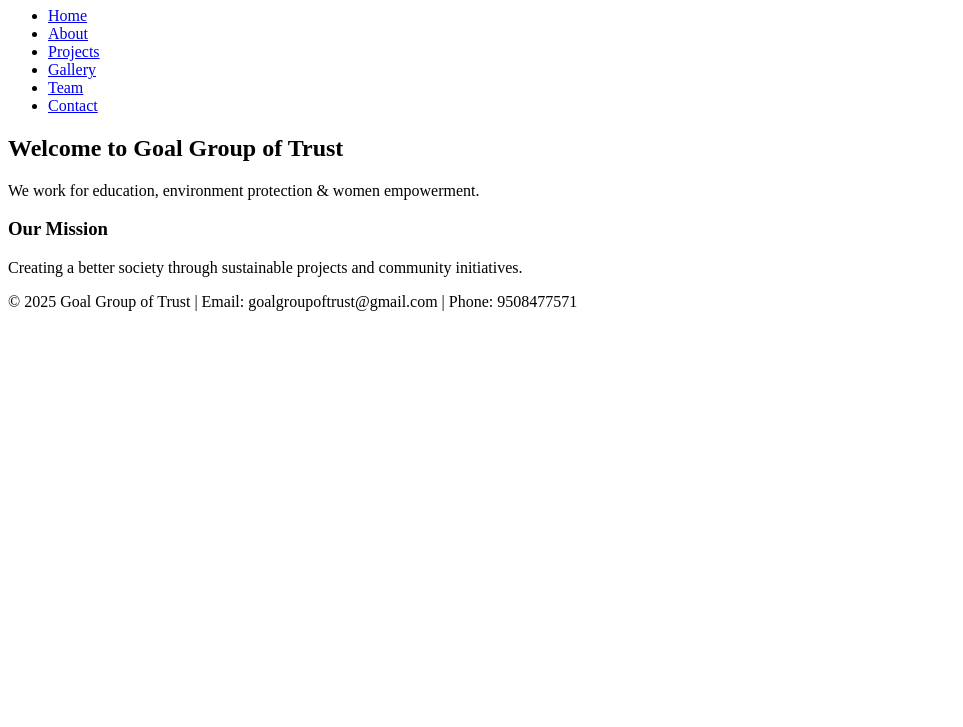
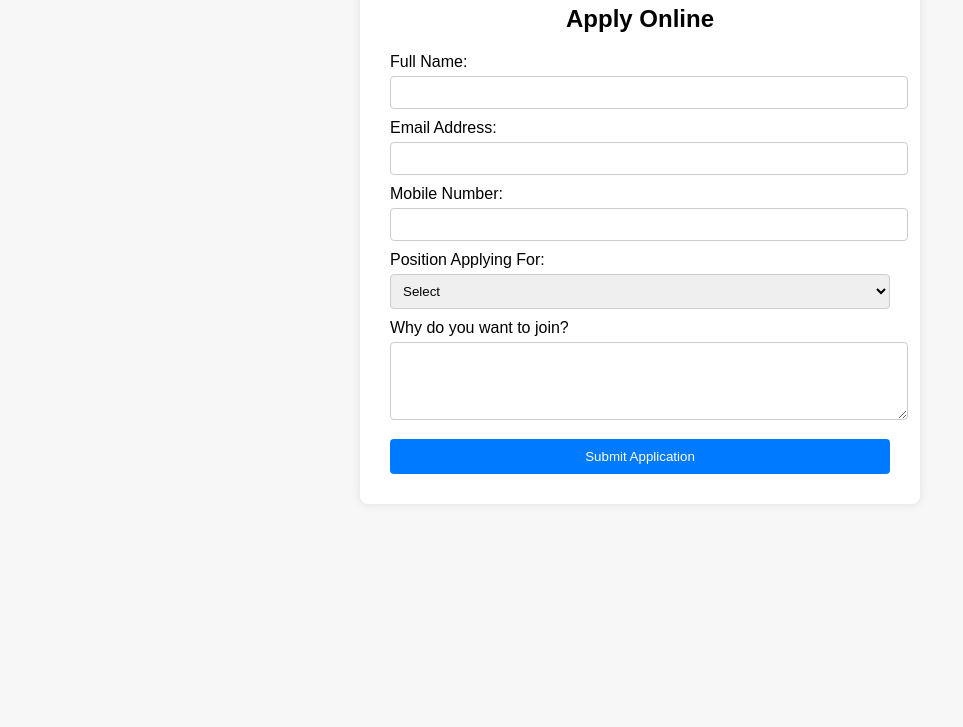
Before and after one commit to Irfan8800/goalgroupoftrust-gmail.com, a plain HTML site: page index.html in a window 1280 px wide. Shown: the part 73-800 px from the top of the page, without its empty margins (0-963 px from the left). Drawn offline with Linux system fonts and the light colour scheme.

Commit message:
Add files via upload

```diff
--- a/index.html
+++ b/index.html
@@ -1,37 +1,82 @@
+
 <!DOCTYPE html>
 <html lang="en">
 <head>
-  <meta charset="UTF-8" />
-  <meta name="viewport" content="width=device-width, initial-scale=1.0">
-  <title>Goal Group of Trust</title>
-  <link rel="stylesheet" href="css/style.css" />
+<meta charset="UTF-8" />
+<meta name="viewport" content="width=device-width, initial-scale=1.0">
+<title>Apply Online Form</title>
+<style>
+    body {
+        font-family: Arial, sans-serif;
+        background: #f7f7f7;
+        padding: 20px;
+    }
+    .form-container {
+        background: white;
+        max-width: 500px;
+        margin: auto;
+        padding: 30px;
+        border-radius: 8px;
+        box-shadow: 0 0 10px rgba(0,0,0,0.1);
+    }
+    .form-container h2 {
+        text-align: center;
+        margin-bottom: 20px;
+    }
+    label {
+        display: block;
+        margin-top: 10px;
+    }
+    input, textarea, select {
+        width: 100%;
+        padding: 8px;
+        margin-top: 5px;
+        border-radius: 4px;
+        border: 1px solid #ccc;
+    }
+    button {
+        margin-top: 15px;
+        width: 100%;
+        padding: 10px;
+        background: #007BFF;
+        color: white;
+        border: none;
+        border-radius: 4px;
+        cursor: pointer;
+    }
+    button:hover {
+        background: #0056b3;
+    }
+</style>
 </head>
 <body>
-  <header>
-    <h1>Goal Group of Trust</h1>
-    <nav>
-      <ul>
-        <li><a href="index.html">Home</a></li>
-        <li><a href="about.html">About</a></li>
-        <li><a href="projects.html">Projects</a></li>
-        <li><a href="gallery.html">Gallery</a></li>
-        <li><a href="team.html">Team</a></li>
-        <li><a href="contact.html">Contact</a></li>
-      </ul>
-    </nav>
-  </header>
-  <main>
-    <section class="hero">
-      <h2>Welcome to Goal Group of Trust</h2>
-      <p>We work for education, environment protection & women empowerment.</p>
-    </section>
-    <section>
-      <h3>Our Mission</h3>
-      <p>Creating a better society through sustainable projects and community initiatives.</p>
-    </section>
-  </main>
-  <footer>
-    <p>© 2025 Goal Group of Trust | Email: goalgroupoftrust@gmail.com | Phone: 9508477571</p>
-  </footer>
+
+<div class="form-container">
+    <h2>Apply Online</h2>
+    <form action="https://your-server-side-script.com/submit" method="POST">
+        <label for="name">Full Name:</label>
+        <input type="text" id="name" name="name" required>
+
+        <label for="email">Email Address:</label>
+        <input type="email" id="email" name="email" required>
+
+        <label for="phone">Mobile Number:</label>
+        <input type="tel" id="phone" name="phone" required>
+
+        <label for="position">Position Applying For:</label>
+        <select id="position" name="position" required>
+            <option value="">Select</option>
+            <option value="volunteer">Volunteer</option>
+            <option value="teacher">Teacher</option>
+            <option value="staff">Staff</option>
+        </select>
+
+        <label for="message">Why do you want to join?</label>
+        <textarea id="message" name="message" rows="4" required></textarea>
+
+        <button type="submit">Submit Application</button>
+    </form>
+</div>
+
 </body>
 </html>
```
